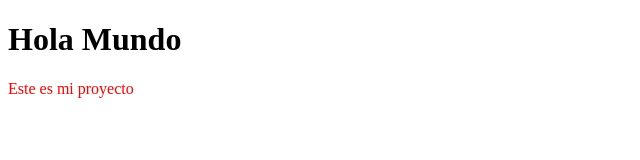
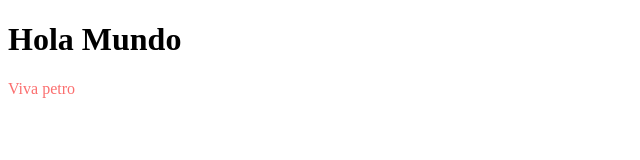
Before and after one commit to Casallasss31/proyecto-3230985-, a plain HTML site: page index.html in a window 1280 px wide. Shown: the whole page, without its empty margins (0-640 px from the left). Drawn offline with Linux system fonts and the light colour scheme.

Commit message:
my fisrt commit

```diff
--- a/index.html
+++ b/index.html
@@ -6,12 +6,12 @@
     <title>Proyecto 3230985</title>
         <style>
         p {
-            color: red;
+            color: rgba(248, 0, 0, 0.568);
         }
     </style>
 </head>
 <body>
     <h1>Hola Mundo</h1>
-    <p>Este es mi proyecto</p>
+    <p>Viva petro</p>
 </body>
 </html>
```
Also changed, not shown: 1 other file.
